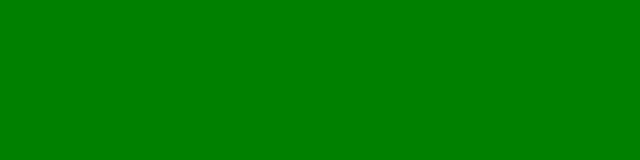
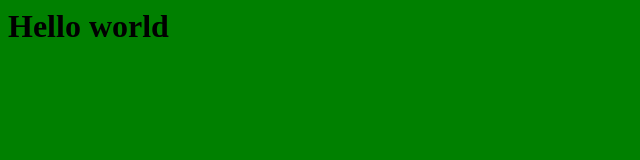
Before and after one commit to altsm82/test1, a plain HTML site: page index.html in a window 1280 px wide. Shown: the whole page, without its empty margins (0-640 px from the left). Drawn offline with Linux system fonts and the light colour scheme.

Commit message:
added text

```diff
--- a/index.html
+++ b/index.html
@@ -1,5 +1,7 @@
 <html>
 
-<body bgcolor="green"> </body>
+<body bgcolor="green">
+<h1> Hello world </h1>
+ </body>
 
 </html>
```
